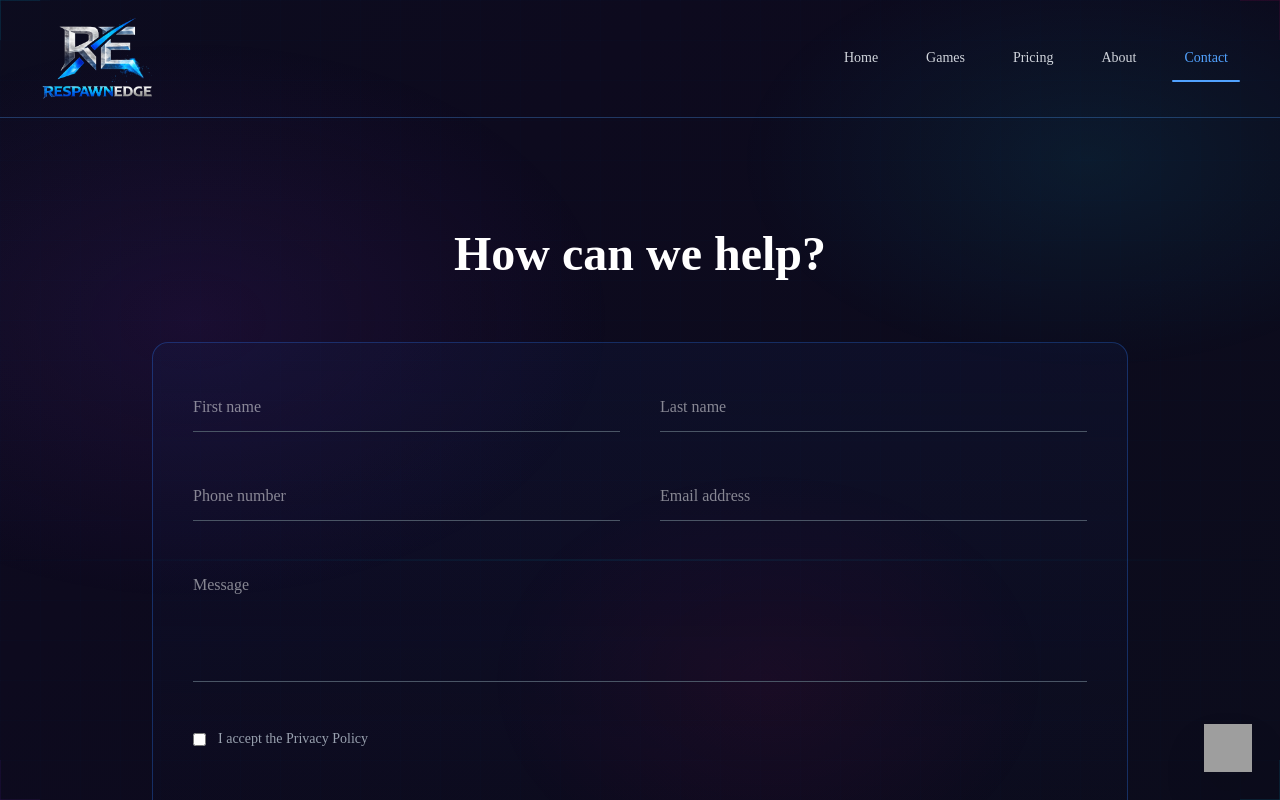
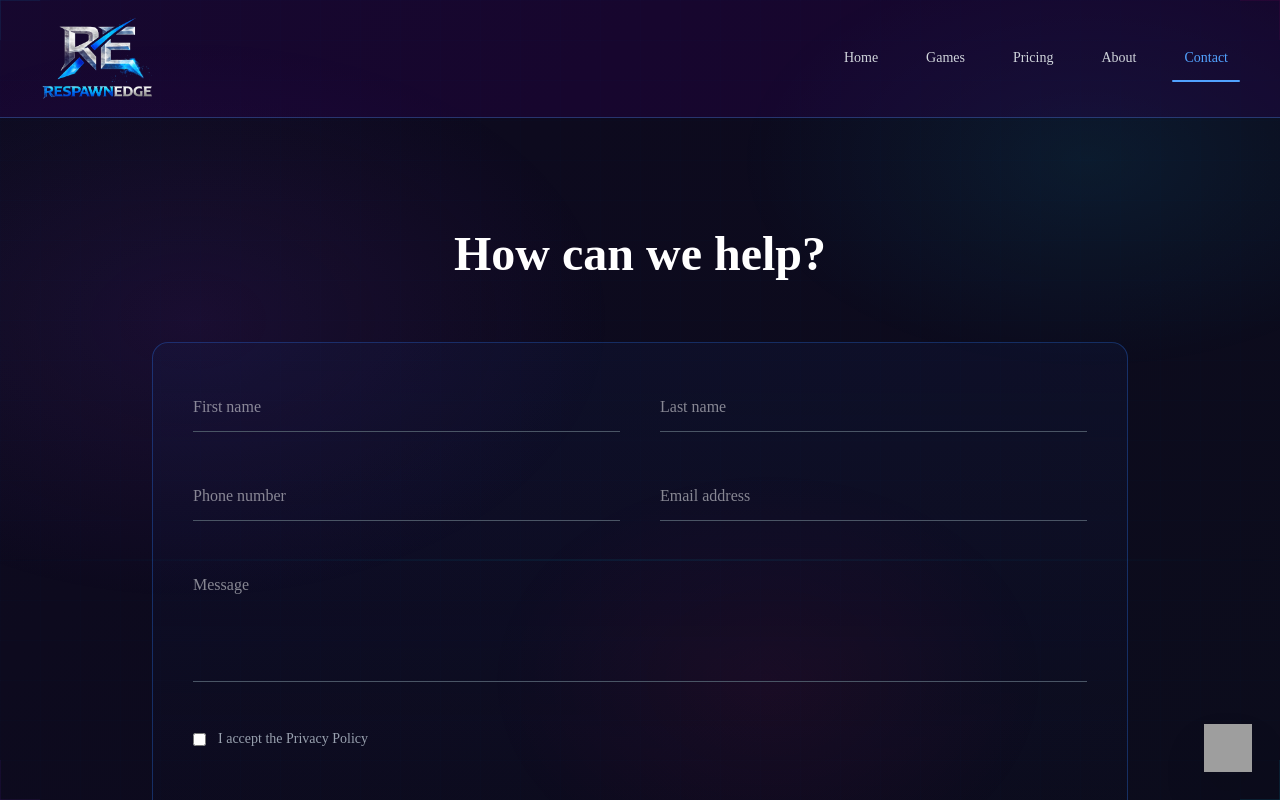
Before and after one commit to Hasifasherin/respawn_edge, a Next.js app: page /contact in a window 1280 px wide. Shown: the top 800 px of the page. Built offline with nearby package versions, Linux system fonts and the light colour scheme; grey boxes are pictures that could not be loaded.

Commit message:
change header bg

```diff
--- a/src/components/layout/Header.tsx
+++ b/src/components/layout/Header.tsx
@@ -20,7 +20,7 @@ export default function Header() {
   ];
 
   return (
-    <header className="w-full bg-transparent border-b border-blue-400/30 relative z-50">
+    <header className="w-full bg-[rgba(46,3,86,0.3)] border-b border-blue-400/30 relative z-50">
       <div className="container-custom flex justify-between items-center py-4 px-4 sm:px-6 lg:px-10">
 
         {/* Logo */}
```
